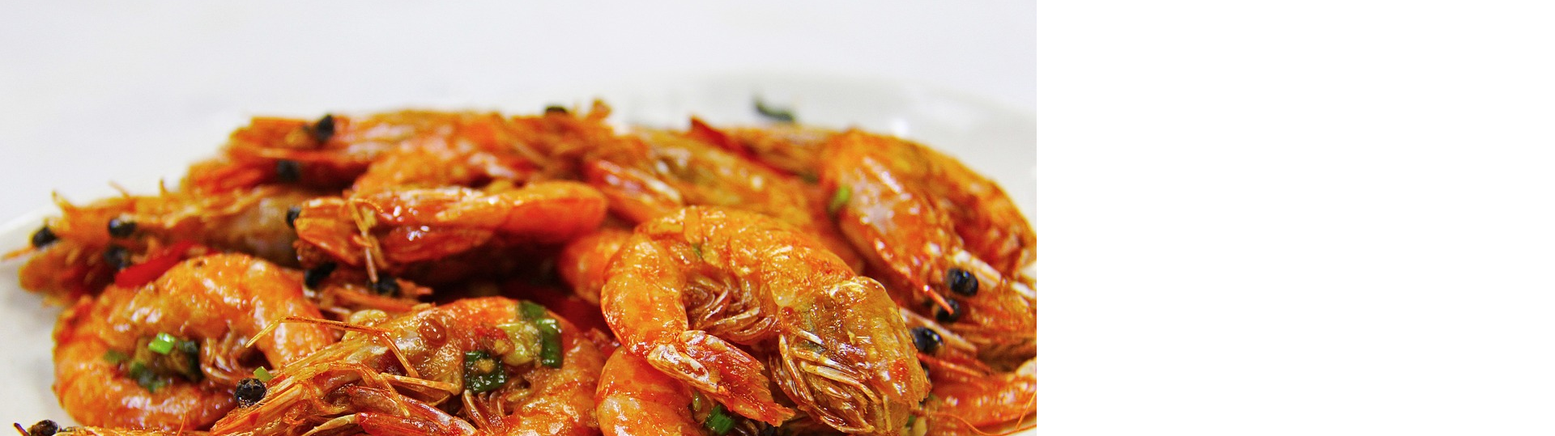
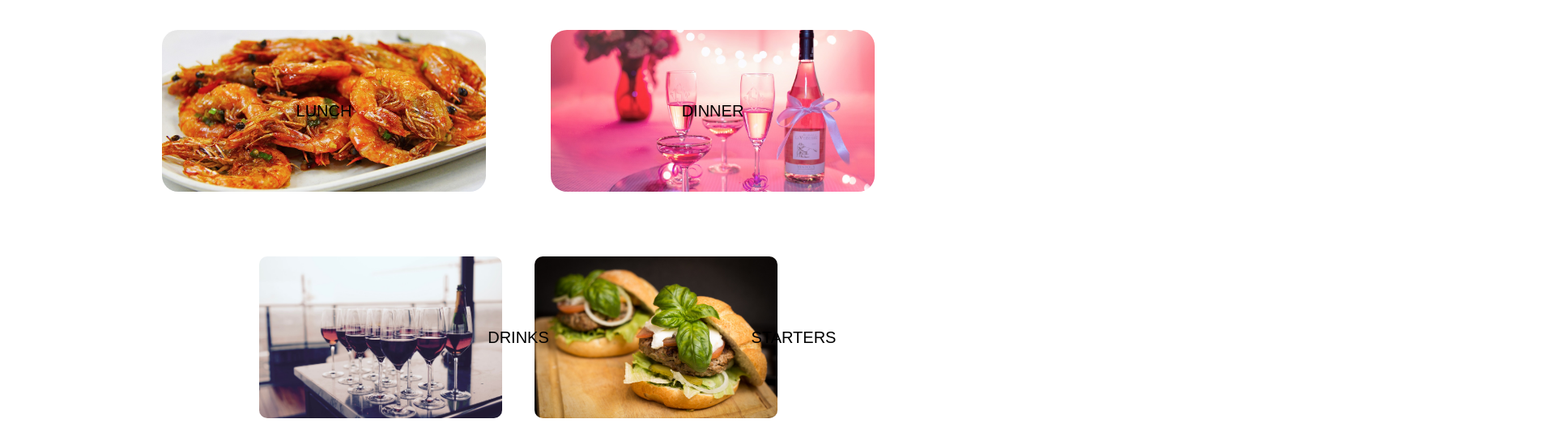
Before and after one commit to Ayray23/pato_restaurant-, a plain HTML site: page Menu.html in a window 1280 px wide. Shown: the part 77-616 px from the top of the page at 81% size, 1920 px wide, since content can reach past the window. Drawn offline with Linux system fonts and the light colour scheme.

Commit message:
added style to menus

```diff
--- a/style/Menustyle.css
+++ b/style/Menustyle.css
@@ -21,21 +21,92 @@ nav{
     color: black;
     text-transform: uppercase;
 }
-.menu-img{
+.menu-img1 {
+    display: flex;
+    justify-content: center;
+    align-items: center;
+  }
+
+  .img-container {
     position: relative;
-    display: inline-block;
-}
-.menu-img button{
     position: relative;
+  display: flex;
+  justify-content: center;
+  align-items: center;
+  height: 100%;
+  flex-direction: row;
+  }
 
-
-}
-.menu_button1{
-    background-color: black;
-    color: black;
+  .img1 {
+    margin: 20px;
+    width: 400px;
+    height: 200px;
+    object-fit: cover;
+    border-radius: 20px;
+    transition: transform 0.3s ease;
+  }
+  .img1:hover {
+    transform: scale(1.1);
+  }
+  .button-container {
+    position: absolute;
+    top: 50%;
+    left: 50%;
+    transform: translate(-50%, -50%);
+  }
+  .button-container1{
+    position: ;
+    top: 50%;
+    left: 50%;
+    transform: translate(-50%, -50%);
+  }
+  .button {
     position: absolute;
     top: 50%;
     left: 50%;
     transform: translate(-50%, -50%);
 
-}
+    background-color: transparent;
+    border: none;
+    border-radius: 4px;
+    color: black;
+    text-transform: uppercase;
+    font-size: 20px;
+    cursor: pointer;
+    z-index: 1;
+    transition: background-color 0.3s ease;
+  }
+
+  .button:hover {
+    color: red;
+  }
+  .menu-img2{
+    display: flex;
+    justify-content: space-around;
+  }
+
+  .img-container {
+    display: flex;
+    flex-direction: row;
+    justify-content: space-around;
+    align-items: center;
+    margin: 20px;
+  }
+
+  .img2 {
+    display: flex;
+    margin-left: 14rem;
+    justify-content: space-around;
+    width: 300px;
+    height: 200px;
+    object-fit: cover;
+    border-radius: 10px;
+    margin-bottom: 10px;
+    margin: 20px;
+
+      transition: transform 0.3s ease;
+    }
+
+  .img2:hover {
+    transform: scale(1.1);
+  }
```
